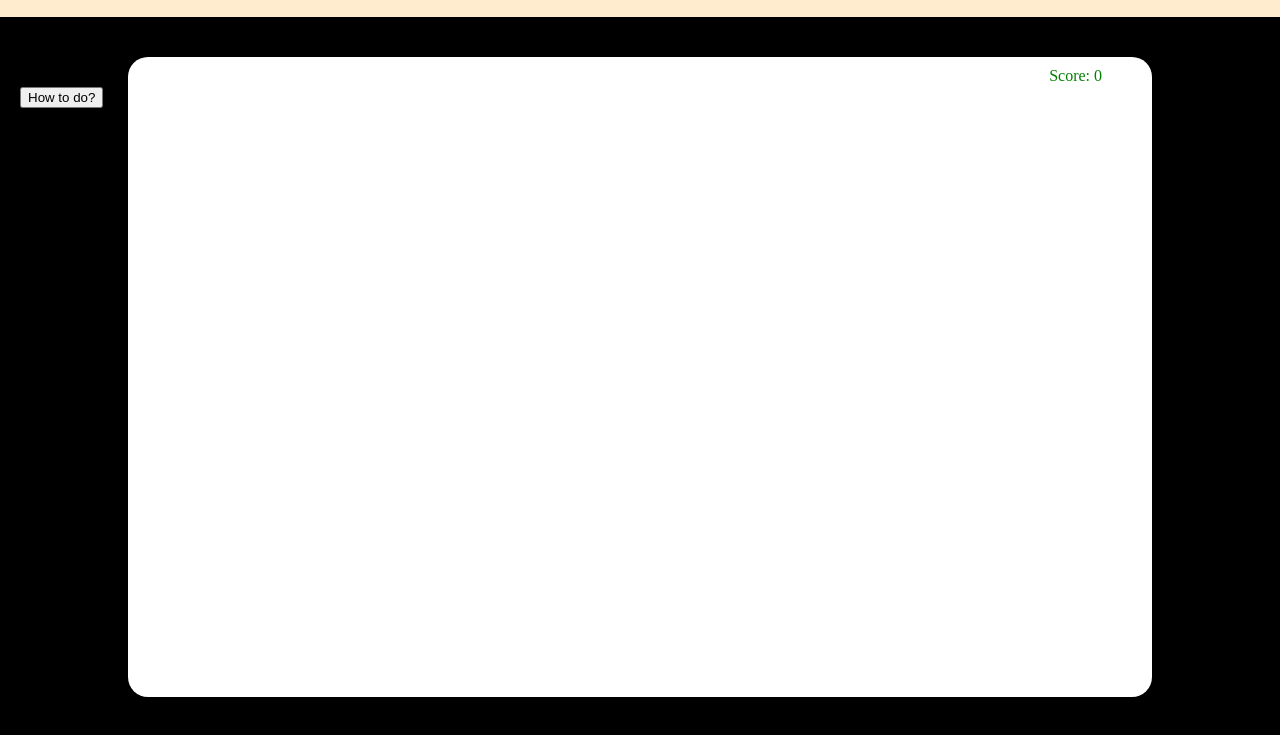
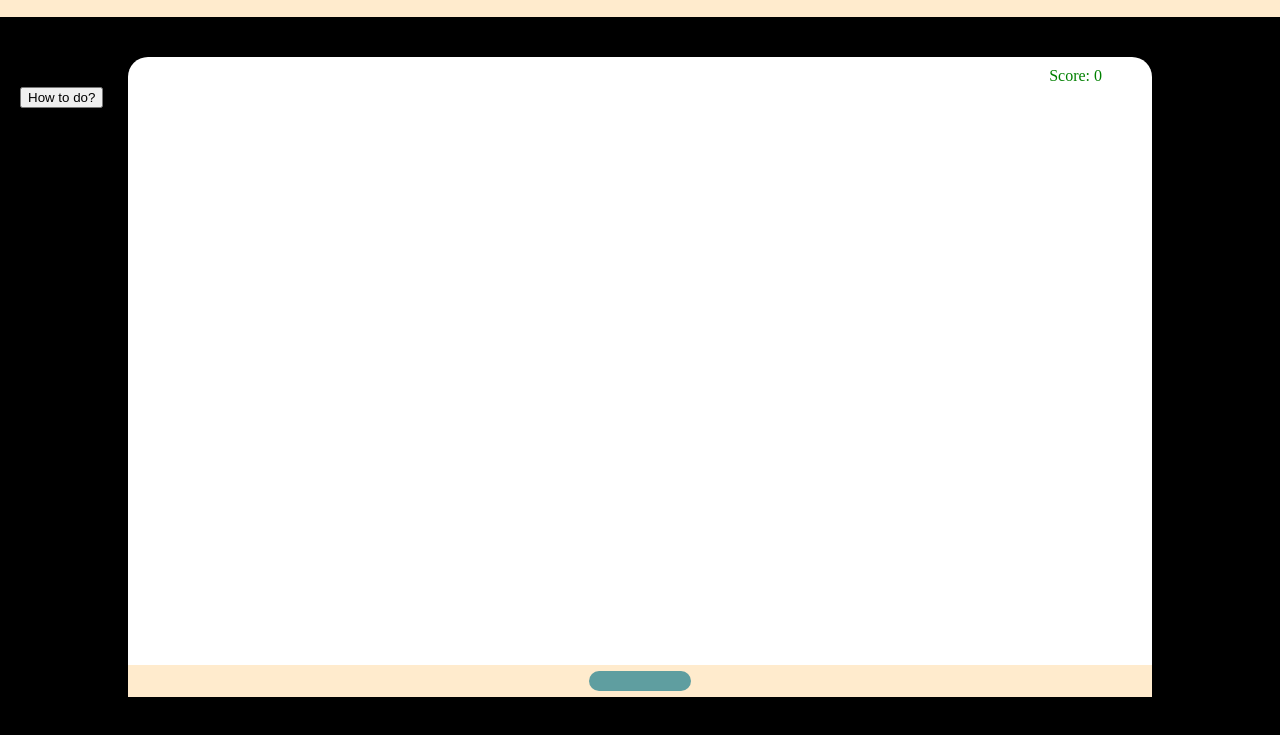
Before and after one commit to gonnabea/Breakout-Game, a plain HTML site: page index.html in a window 1280 px wide. Shown: the part 63-798 px from the top of the page. Drawn offline with Linux system fonts and the light colour scheme.

Commit message:
move cart(1)

```diff
--- a/index.html
+++ b/index.html
@@ -15,7 +15,9 @@
         <article class="main-screen" id="mainScreen">
             <span class="score">Score: 0</span>
             <section class="block-area" id="blockArea"></section>
-            <div class="cart-road" id="cartRoad"></div>
+            <div class="cart-road" id="cartRoad">
+                <div class="cart" id="cart"></div>
+            </div>
         </article>
     </section>
     <script src="script.js"></script>
--- a/script.js
+++ b/script.js
@@ -0,0 +1,20 @@
+const cart = document.getElementById("cart");
+
+let positionIndex = 0;
+
+function controlCart(e){
+    const pressedKey = e.key;
+    console.log(pressedKey)
+    if(pressedKey === "ArrowRight"){
+        cart.style.right = `${positionIndex-=1}px`;
+    }
+    else if(pressedKey === "ArrowLeft"){
+        cart.style.right = `${positionIndex+=1}px`;
+    }
+}
+
+function init(){
+    window.addEventListener("keydown", controlCart)
+}
+
+init();
--- a/style.css
+++ b/style.css
@@ -36,6 +36,8 @@ header{
     border-radius: 20px;
     position: relative;
     top: 5vh;
+    display: flex;
+    align-items: flex-end;
 }
 
 .score{
@@ -44,3 +46,20 @@ header{
     right: 50px;
     top: 10px;
 }
+
+.cart-road{
+    width: 100%;
+    height: 5%;
+    background-color: blanchedalmond;
+    display: flex;
+    align-items: center;
+    justify-content: center;
+}
+
+.cart{
+    width: 10%;
+    height: 60%;
+    background-color: cadetblue;
+    border-radius: 20px;
+    position: relative;
+}
```
